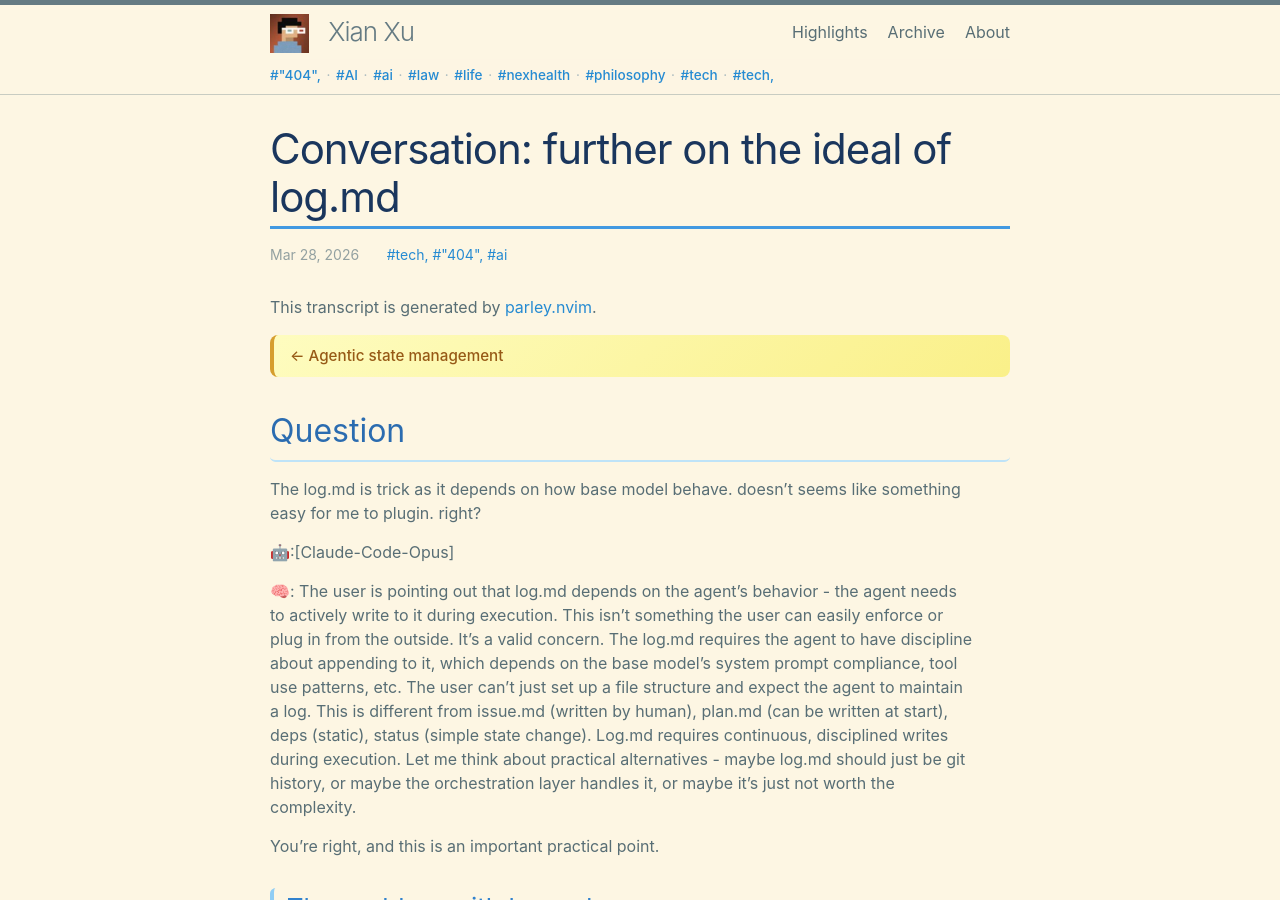
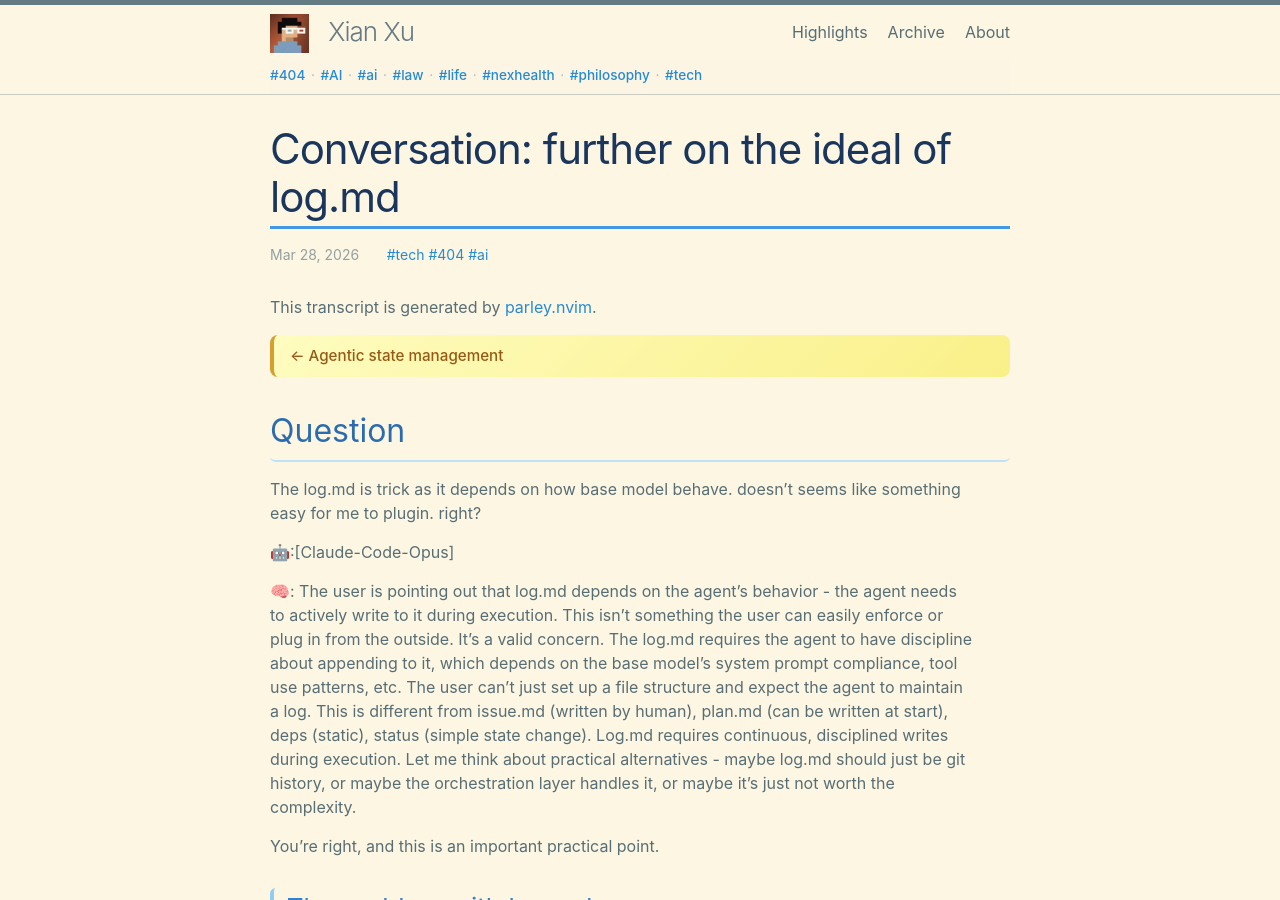
Before and after one commit to xianxu/xianxu.github.io, a Jekyll site: the page built from _posts/2026-03-28-further_on_the_ideal_of_logmd.markdown, in a window 1280 px wide and 900 px high. Built offline with Jekyll 4.4.1, drawn with Linux system fonts in a browser that asks for light colours; comment, search, counter and statistics services are not loaded.

Commit message:
Sync latest _posts from remote land

```diff
--- a/_posts/2026-03-28-agentic_state_management.markdown
+++ b/_posts/2026-03-28-agentic_state_management.markdown
@@ -2,7 +2,7 @@
 layout: post
 title:  'Conversation: agentic state management'
 date:   2026-03-28
-tags: tech, "404", ai
+tags: [tech, "404", ai]
 comments: true
 hidden: true
 ---
--- a/_posts/2026-03-28-further_on_the_ideal_of_logmd.markdown
+++ b/_posts/2026-03-28-further_on_the_ideal_of_logmd.markdown
@@ -2,7 +2,7 @@
 layout: post
 title:  'Conversation: further on the ideal of log.md'
 date:   2026-03-28
-tags: tech, "404", ai
+tags: [tech, "404", ai]
 comments: true
 hidden: true
 ---
```
